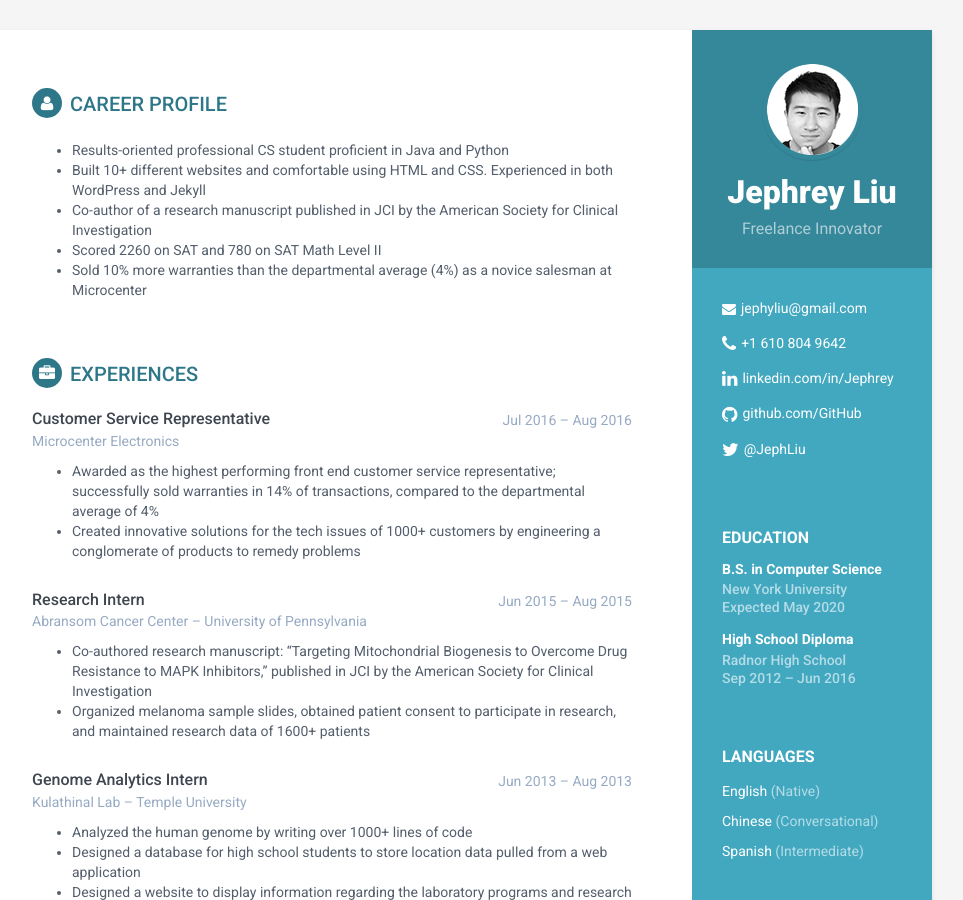
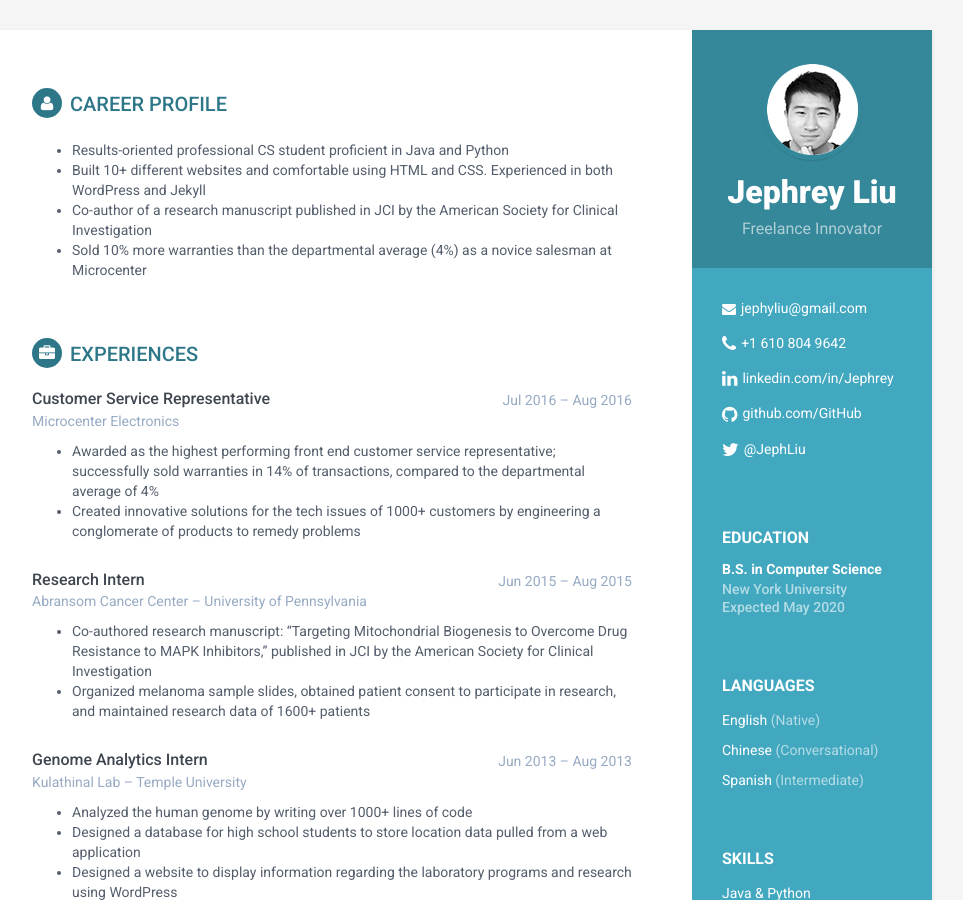
Before and after one commit to Jeph/Jeph.github.io, a Jekyll site: the page built from index.html, in a window 1280 px wide and 900 px high. Shown: the whole window, without its empty margins (188-1151 px from the left). Built offline with Jekyll 4.4.1, drawn with Linux system fonts in a browser that asks for light colours.

Commit message:
Removed irrelevant info

```diff
--- a/_includes/career-profile.html
+++ b/_includes/career-profile.html
@@ -5,7 +5,6 @@
       <li>Results-oriented professional CS student proficient in Java and Python</li>
       <li>Built 10+ different websites and comfortable using HTML and CSS. Experienced in both WordPress and Jekyll</li>
       <li>Co-author of a research manuscript published in JCI by the American Society for Clinical Investigation</li>
-      <li>Scored 2260 on SAT and 780 on SAT Math Level II</li>
       <li>Sold 10% more warranties than the departmental average (4%) as a novice salesman at Microcenter</li>
     </ul>
 </div><!--//summary-->
--- a/_includes/education.html
+++ b/_includes/education.html
@@ -1,13 +1,8 @@
- <div class="education-container container-block">
+<div class="education-container container-block">
 <h2 class="container-block-title">Education</h2>
 <div class="item">
     <h4 class="degree">B.S. in Computer Science</h4>
     <h5 class="meta">New York University</h5>
     <div class="time">Expected May 2020</div>
 </div><!--//item-->
-<div class="item">
-    <h4 class="degree">High School Diploma</h4>
-    <h5 class="meta">Radnor High School</h5>
-    <div class="time">Sep 2012 – Jun 2016</div>
-</div><!--//item-->
 </div><!--//education-container-->
```
